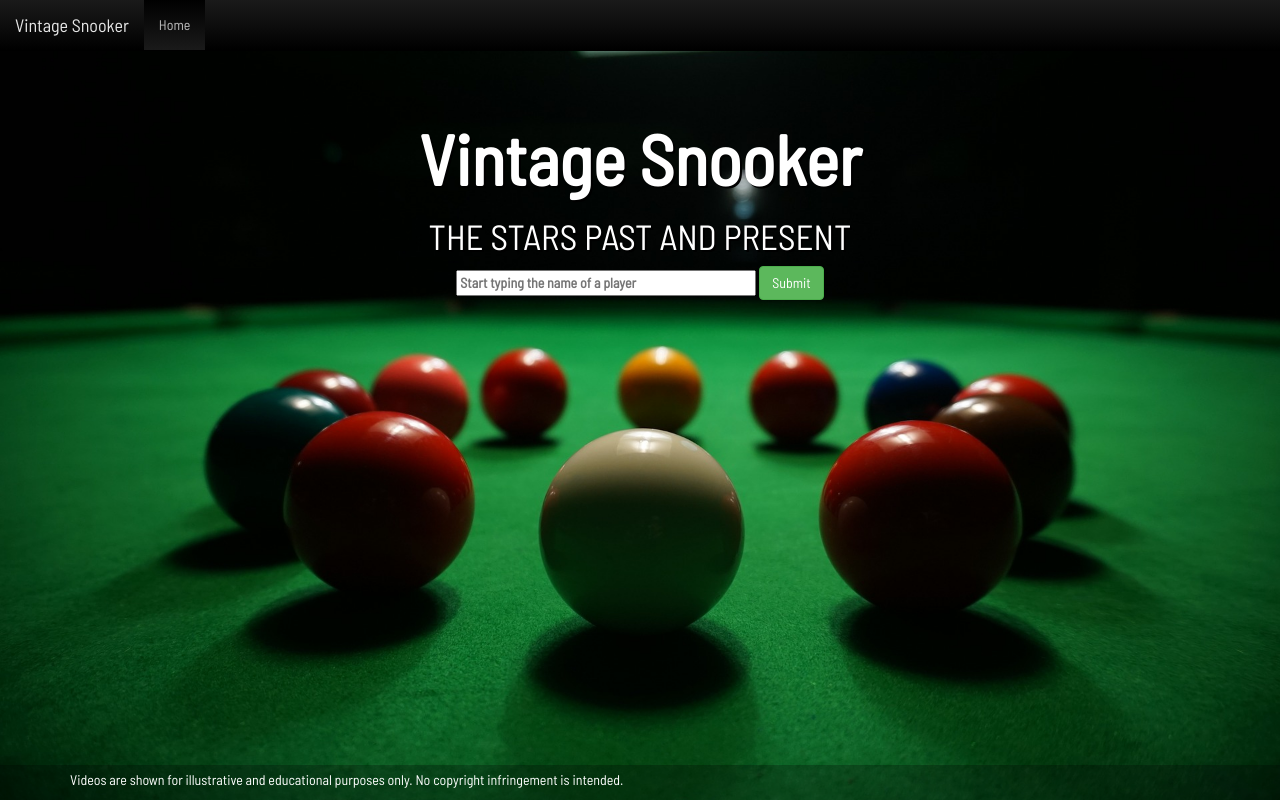
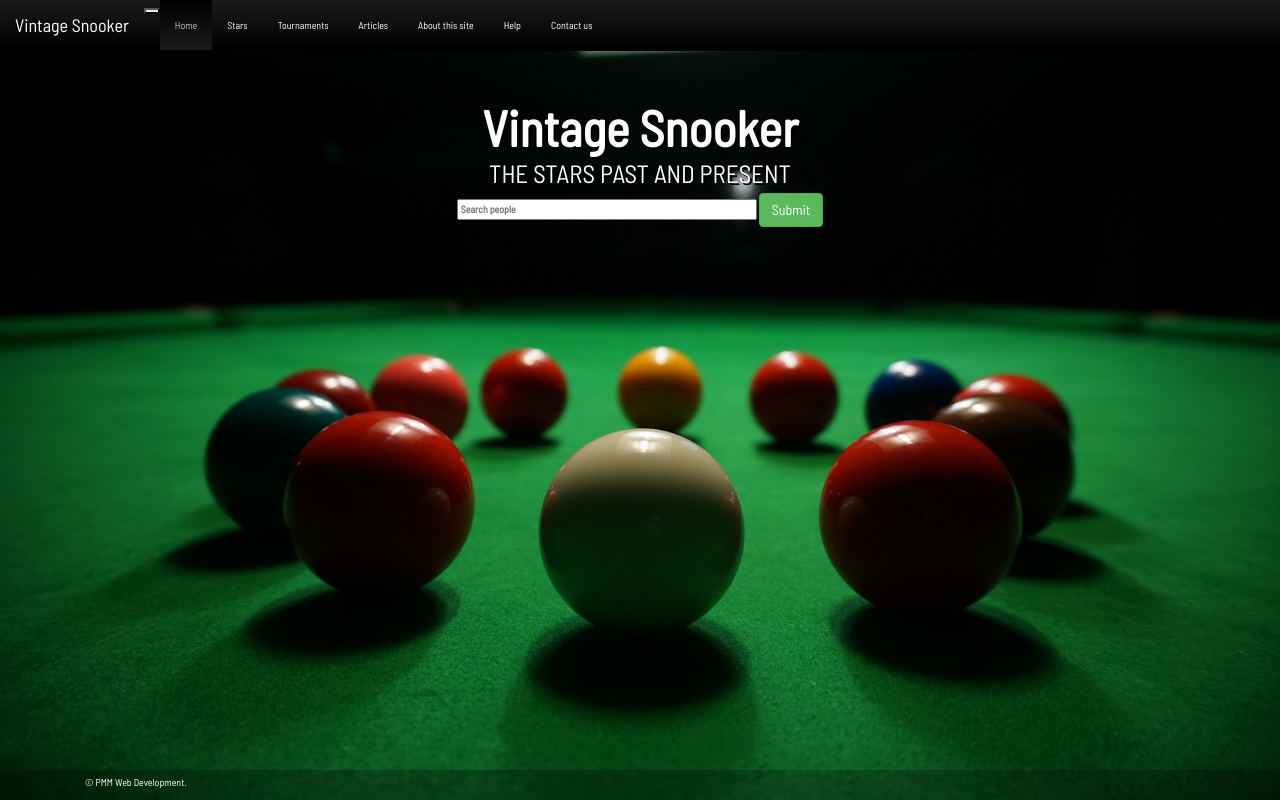
Before and after one commit to PMMWebDevelopment/vintagesnooker, a PHP site: page / in a window 1280 px wide. Run offline with PHP 8.4, Linux system fonts and the light colour scheme; data that the repository does not hold is empty; a stand-in replaces the project's code that opens the database connection; some libraries are stand-ins or nearby versions.

Commit message:
Updates to code, index and styling

```diff
--- a/index.php
+++ b/index.php
@@ -20,7 +20,9 @@
     <link href="https://fonts.googleapis.com/css?family=Barlow+Semi+Condensed&amp;subset=latin-ext" rel="stylesheet">
 
     <!-- Bootstrap -->
-    <link href="css/bootstrap.min.css" rel="stylesheet">
+    <link rel="stylesheet" href="css/bootstrap.min.css">
+    <link rel="stylesheet" href="css/bootstrap-grid.min.css">
+    <link rel="stylesheet" href="css/bootstrap-reboot.min.css">
 
     <!-- Site's own styling -->
     <link href="styling.css" rel="stylesheet">
@@ -28,10 +30,9 @@
     <!-- LIBRARY SCRIPTS -->
 
     <!-- jQuery required for Accordions -->
-    <script src="https://ajax.googleapis.com/ajax/libs/jquery/3.2.1/jquery.min.js"></script>
+    <script src="js/jquery-3.3.1.min.js"></script>
     <link rel="stylesheet" href="https://ajax.googleapis.com/ajax/libs/jqueryui/1.12.1/themes/le-frog/jquery-ui.css" />
     <script src="https://ajax.googleapis.com/ajax/libs/jqueryui/1.12.1/jquery-ui.min.js"></script>
-
     <!-- Moment.js required for date formatting -->
     <script src="https://cdnjs.cloudflare.com/ajax/libs/moment.js/2.2.1/moment.min.js"></script>
 
@@ -45,7 +46,7 @@
         <div class="container-fluid">
             <div class="navbar-header">
                 <a class="navbar-brand">Vintage Snooker</a>
-                <button type="button" class="navbar-toggle" data-target="#navbarCollapse" data-toggle="collapse">
+                <button type="button" class="navbar-toggler" data-target="#navbarCollapse" data-toggle="collapse">
                     <span class="sr-only">Toggle navigation</span>
                     <span class="icon-bar"></span>
                     <span class="icon-bar"></span>
@@ -55,10 +56,12 @@
             <div class="navbar-collapse collapse" id="navbarCollapse">
                 <ul class="nav navbar-nav">
                     <li class="active"><a href="#mainHeading">Home</a></li>
-                    <!-- <li><a href="#">Articles</a></li>
+                    <li><a href="#starsBrowserContainer">Stars</a></li>
+                    <li><a href="#tournamentsBrowserContainer">Tournaments</a></li>
+                    <li><a href="#">Articles</a></li>
                     <li><a href="#">About this site</a></li>
                     <li><a href="#">Help</a></li>
-                    <li><a href="#">Contact us</a></li> -->
+                    <li><a href="#">Contact us</a></li>
                 </ul>
             </div>
         </div>
@@ -70,17 +73,17 @@
     <div class="container-fluid" id="headingContainer">
         <div id="mainHeading">
             <h1>Vintage Snooker</h1>
-            <h2>THE STARS PAST AND PRESENT</h2>
+            <h2><a href='#starsBrowserContainer'>THE STARS PAST AND PRESENT</a></h2>
         </div>
     </div>
     <!-- End of Heading -->
 
     <!-- SEARCH FORM -->
-    <div id="searchformdiv">
+    <div id="searchformdiv" class="d-flex justify-content-center">
         <form class="form-inline" method="post" id="searchform">
             <div class="form-group">
                 <label for="search" class="sr-only">Search the database</label>
-                <input type="text" placeholder="Start typing the name of a player" name="search" id="search">
+                <input type="text" placeholder="Search people" name="search" id="search">
             </div>
             <button class="btn btn-success btn-md" id='submitbutton'>Submit</button>
         </form>
@@ -90,7 +93,7 @@
     <!-- SEARCH RESULTS BOX -->
 
     <div class='container-fluid'>
-        <div class="col-md-offset-3 col-md-6" id="searchResultsBox">
+        <div class="offset-md-3 col-md-6" id="searchResultsBox" class="d-flex justify-content-center">
             <h3 id='searchResultsBoxTitle'>Search Results: -</h3>
             <div id="searchResults">
                 <!-- HTML from search results is fed here by the code.js file from data supplied by the AJAX call to search.php -->
@@ -99,14 +102,14 @@
     </div>
     <!-- End of Search Results Box -->
 
-    <!-- INFORMATION MODAL -->
+    <!-- INFORMATION MODALS -->
 
     <div class="modal fade bd-example-modal-lg" id="modal" tabindex="-1" role="dialog" aria-labelledby="modalTitle" aria-hidden="true">
         <div class="modal-dialog modal-lg" role="document">
             <div class="modal-content">
                 <div class="modal-header">
                     <!-- Put tab reference of chosen subject in between <h5> tags here **CODE COMPLETE**-->
-                    <h5 class="modal-title" id="modalTitle"></h5>
+                    <div class="modal-title" id="modalTitle"></div>
                     <button type="button" class="close" data-dismiss="modal" aria-label="Close">
                         <span aria-hidden="true">&times;</span>
                     </button>
@@ -127,11 +130,11 @@
                             </div>
                             <div id='personBody' class='row'>
                                 <!-- Person's pictures go in between <div> tags here. NB: requires separate search on Database **CODE COMPLETE** -->
-                                <div id='personStillsGallery' class='col-md-2' style='max-height: 350px; overflow-y: scroll;'></div>
+                                <div id='personStillsGallery' class='col-md-2'></div>
                                 <!-- Person's biography goes in between <div> tags here **CODE COMPLETE** -->
-                                <div id='personBiog' class='col-md-6' style='max-height: 350px; overflow-y: scroll;'><div class="loader">Loading...</div></div>
+                                <div id='personBiog' class='col-md-6'></div>
                                 <!-- Person's videos go in between <div> tags here. NB: requires separate search on Database **CODE COMPLETE** -->
-                                <div id='videoVault' class='col-md-4' style='max-height: 350px; overflow-y: scroll;'></div>
+                                <div id='videoVault' class='col-md-4'></div>
                             </div>
                         </div>
                     </div>
@@ -143,7 +146,7 @@
     <!-- FOOTER -->
     <div class="footer">
         <div class="container">
-            <p>Videos are shown for illustrative and educational purposes only. No copyright infringement is intended.</p>
+            <p>&copy; PMM Web Development.</p>
         </div>
     </div>
     <!-- End of Footer -->
@@ -151,7 +154,8 @@
     <!-- EVENT SCRIPTS -->
 
     <!-- Include all compiled plugins (below), or include individual files as needed -->
-    <script src="js/bootstrap.min.js"></script>
+    <script src="https://cdnjs.cloudflare.com/ajax/libs/popper.js/1.14.3/umd/popper.min.js" integrity="sha384-ZMP7rVo3mIykV+2+9J3UJ46jBk0WLaUAdn689aCwoqbBJiSnjAK/l8WvCWPIPm49" crossorigin="anonymous"></script>
+    <script src="https://stackpath.bootstrapcdn.com/bootstrap/4.1.3/js/bootstrap.min.js" integrity="sha384-ChfqqxuZUCnJSK3+MXmPNIyE6ZbWh2IMqE241rYiqJxyMiZ6OW/JmZQ5stwEULTy" crossorigin="anonymous"></script>
 
     <!-- Site's own JavaScript file -->
     <script src='code.js'></script>
--- a/styling.css
+++ b/styling.css
@@ -39,8 +39,8 @@ h2 a:hover,
 /* SEARCH FORM */
 
 #searchformdiv {
-    text-align: center;
-    margin: 0 auto;
+    text-align: center !important;
+    margin: auto;
 }
 
 #search {
@@ -71,6 +71,10 @@ ul.ui-autocomplete {
     text-align: left;
     padding: 1px 0 1px 10px;
     margin: 5px auto;
+}
+
+.searchResultsItemLink {
+    color: white !important;
 }
 
 
@@ -134,8 +138,7 @@ ul.ui-autocomplete {
 /* INFO DISPLAY MODALS */
 
 body .modal-lg {
-    width: 95%;
-    max-height: calc(100vh - 75px);
+    width: fit-content;
 }
 
 .modal-header {
@@ -146,8 +149,10 @@ body #modalTitle {
     float: left;
 }
 
-.modal-body {
-    height: 525px;
+@media (min-width: 992px) {
+    .modal-lg {
+        max-width: 95%;
+    }
 }
 
 #personHeader {
@@ -224,7 +229,6 @@ body #modalTitle {
 
 #personStillsGallery img {
     width: 100%;
-    max-height: 200px;
 }
 
 #personBiog h5 {
@@ -242,91 +246,6 @@ body #modalTitle {
 .additionalReading {
     font-weight: bold;
     cursor: pointer;
-}
-
-.loader {
-    color: #ffffff;
-    font-size: 90px;
-    text-indent: -9999em;
-    overflow: hidden;
-    width: 1em;
-    height: 1em;
-    border-radius: 50%;
-    margin: 72px auto;
-    position: relative;
-    -webkit-transform: translateZ(0);
-    -ms-transform: translateZ(0);
-    transform: translateZ(0);
-    -webkit-animation: load6 1.7s infinite ease, round 1.7s infinite ease;
-    animation: load6 1.7s infinite ease, round 1.7s infinite ease;
-}
-
-@-webkit-keyframes load6 {
-    0% {
-        box-shadow: 0 -0.83em 0 -0.4em, 0 -0.83em 0 -0.42em, 0 -0.83em 0 -0.44em, 0 -0.83em 0 -0.46em, 0 -0.83em 0 -0.477em;
-    }
-    5%,
-    95% {
-        box-shadow: 0 -0.83em 0 -0.4em, 0 -0.83em 0 -0.42em, 0 -0.83em 0 -0.44em, 0 -0.83em 0 -0.46em, 0 -0.83em 0 -0.477em;
-    }
-    10%,
-    59% {
-        box-shadow: 0 -0.83em 0 -0.4em, -0.087em -0.825em 0 -0.42em, -0.173em -0.812em 0 -0.44em, -0.256em -0.789em 0 -0.46em, -0.297em -0.775em 0 -0.477em;
-    }
-    20% {
-        box-shadow: 0 -0.83em 0 -0.4em, -0.338em -0.758em 0 -0.42em, -0.555em -0.617em 0 -0.44em, -0.671em -0.488em 0 -0.46em, -0.749em -0.34em 0 -0.477em;
-    }
-    38% {
-        box-shadow: 0 -0.83em 0 -0.4em, -0.377em -0.74em 0 -0.42em, -0.645em -0.522em 0 -0.44em, -0.775em -0.297em 0 -0.46em, -0.82em -0.09em 0 -0.477em;
-    }
-    100% {
-        box-shadow: 0 -0.83em 0 -0.4em, 0 -0.83em 0 -0.42em, 0 -0.83em 0 -0.44em, 0 -0.83em 0 -0.46em, 0 -0.83em 0 -0.477em;
-    }
-}
-
-@keyframes load6 {
-    0% {
-        box-shadow: 0 -0.83em 0 -0.4em, 0 -0.83em 0 -0.42em, 0 -0.83em 0 -0.44em, 0 -0.83em 0 -0.46em, 0 -0.83em 0 -0.477em;
-    }
-    5%,
-    95% {
-        box-shadow: 0 -0.83em 0 -0.4em, 0 -0.83em 0 -0.42em, 0 -0.83em 0 -0.44em, 0 -0.83em 0 -0.46em, 0 -0.83em 0 -0.477em;
-    }
-    10%,
-    59% {
-        box-shadow: 0 -0.83em 0 -0.4em, -0.087em -0.825em 0 -0.42em, -0.173em -0.812em 0 -0.44em, -0.256em -0.789em 0 -0.46em, -0.297em -0.775em 0 -0.477em;
-    }
-    20% {
-        box-shadow: 0 -0.83em 0 -0.4em, -0.338em -0.758em 0 -0.42em, -0.555em -0.617em 0 -0.44em, -0.671em -0.488em 0 -0.46em, -0.749em -0.34em 0 -0.477em;
-    }
-    38% {
-        box-shadow: 0 -0.83em 0 -0.4em, -0.377em -0.74em 0 -0.42em, -0.645em -0.522em 0 -0.44em, -0.775em -0.297em 0 -0.46em, -0.82em -0.09em 0 -0.477em;
-    }
-    100% {
-        box-shadow: 0 -0.83em 0 -0.4em, 0 -0.83em 0 -0.42em, 0 -0.83em 0 -0.44em, 0 -0.83em 0 -0.46em, 0 -0.83em 0 -0.477em;
-    }
-}
-
-@-webkit-keyframes round {
-    0% {
-        -webkit-transform: rotate(0deg);
-        transform: rotate(0deg);
-    }
-    100% {
-        -webkit-transform: rotate(360deg);
-        transform: rotate(360deg);
-    }
-}
-
-@keyframes round {
-    0% {
-        -webkit-transform: rotate(0deg);
-        transform: rotate(0deg);
-    }
-    100% {
-        -webkit-transform: rotate(360deg);
-        transform: rotate(360deg);
-    }
 }
 
 
@@ -356,7 +275,7 @@ body #modalTitle {
 }
 
 .navbar-custom .navbar-brand {
-    color: #ffffff;
+    color: #ffffff !important;
 }
 
 .navbar-custom .navbar-brand:hover,
```
Also changed, not shown: code.js (+35 -27 lines).
